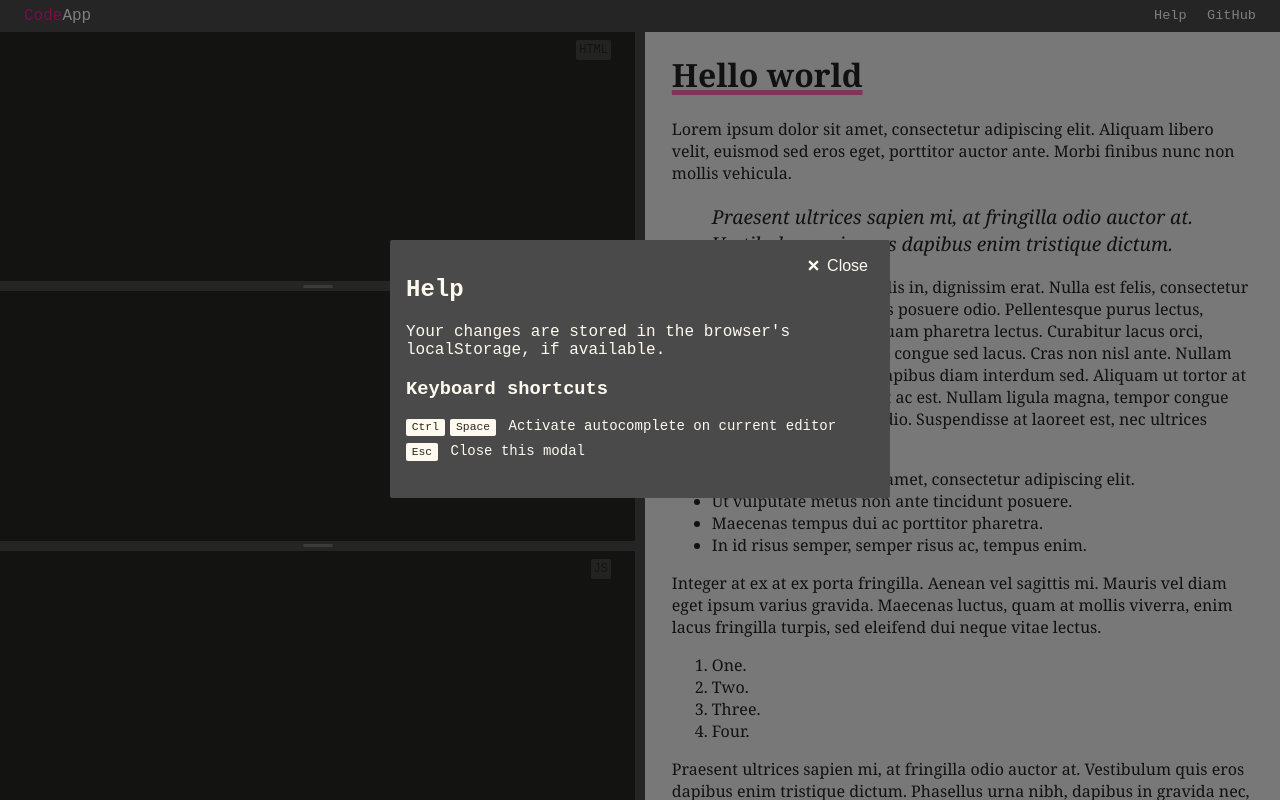
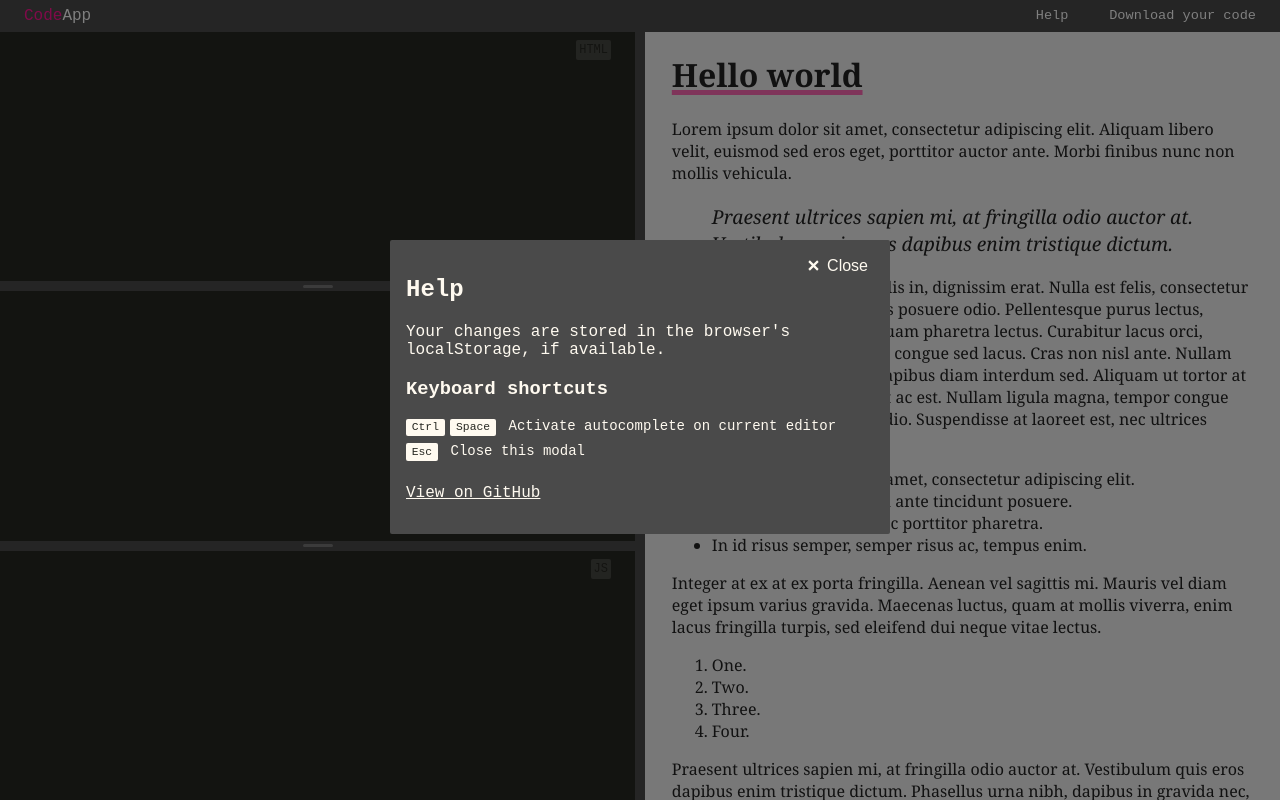
Before and after one commit to lideo/codeapp, a React app: page / in a window 1280 px wide. Both pictures are taken after a click on the button "Help". Built offline with nearby package versions, Linux system fonts and the light colour scheme.

Commit message:
Add code download functionality

```diff
--- a/package.json
+++ b/package.json
@@ -27,10 +27,12 @@
   },
   "dependencies": {
     "codemirror": "^5.53.2",
+    "file-saver": "^2.0.2",
     "focus-trap-react": "^6.0.0",
     "prop-types": "^15.7.2",
     "react": "^16.13.1",
     "react-codemirror2": "^7.1.0",
-    "react-dom": "^16.13.1"
+    "react-dom": "^16.13.1",
+    "react-hotkeys-hook": "^2.1.3"
   }
 }
--- /dev/null
+++ b/src/components/Download/index.js
@@ -0,0 +1,70 @@
+import React, { useRef, useEffect } from "react";
+import PropTypes from "prop-types";
+
+import { useHotkeys } from "react-hotkeys-hook";
+
+function Download({ handleDownload }) {
+  const ref = useRef(null);
+
+  useHotkeys(
+    "control+s, command+s",
+    (event, handler) => {
+      event.preventDefault();
+      ref.current.click();
+    },
+    {
+      filter: (event) => {
+        var tagName = (event.target || event.srcElement).tagName;
+        return tagName === "BODY" || tagName === "TEXTAREA";
+      },
+      // Need to listen for keydown events:
+      // https://developer.mozilla.org/en-US/docs/Web/API/Document/keydown_event
+      // "Unlike the keypress event, the keydown event is fired for all keys, regardless of whether they produce a character value."
+      keydown: true,
+    }
+  );
+
+  useEffect(() => {
+    // Listen for a message event from the preview iframe
+    // to trigger the download event. It means the save
+    // key combination was typedi while the preview area
+    // was focused
+
+    function handleTriggerDownload(event) {
+      if (
+        event.origin == window.location.origin &&
+        event.data == "triggerDownload"
+      ) {
+        ref.current.click();
+      }
+    }
+
+    window.addEventListener("message", handleTriggerDownload);
+
+    return () => {
+      window.removeEventListener("message", handleTriggerDownload);
+    };
+  }, []);
+
+  return (
+    <button
+      type="button"
+      onClick={(event) => {
+        handleDownload(event, ref);
+      }}
+      ref={ref}
+    >
+      Download your code
+    </button>
+  );
+}
+
+Download.propTypes = {
+  handleDownload: PropTypes.func,
+};
+
+Download.defaultProps = {
+  handleDownload: () => {},
+};
+
+export default Download;
--- a/src/components/Header/index.js
+++ b/src/components/Header/index.js
@@ -1,8 +1,10 @@
 import React, { useState } from "react";
+import PropTypes from "prop-types";
 
 import Modal from "../Modal";
+import Download from "../Download";
 
-function Header() {
+function Header({ onDownload }) {
   const [helpVisible, setHelpVisible] = useState(false);
 
   function toggleShowHelp(event) {
@@ -21,7 +23,7 @@ function Header() {
             </button>
           </li>
           <li>
-            <a href="https://github.com/lideo/codeapp">GitHub</a>
+            <Download handleDownload={onDownload} />
           </li>
         </ul>
       </nav>
@@ -43,9 +45,26 @@ function Header() {
           </dt>
           <dd>Close this modal</dd>
         </dl>
+        <p>
+          <a
+            href="https://github.com/lideo/codeapp"
+            target="_blank"
+            rel="noopener noreferrer"
+          >
+            View on GitHub
+          </a>
+        </p>
       </Modal>
     </header>
   );
 }
 
+Header.propTypes = {
+  onDownload: PropTypes.func,
+};
+
+Header.defaultProps = {
+  onDownload: () => {},
+};
+
 export default Header;
--- a/src/components/Preview/index.js
+++ b/src/components/Preview/index.js
@@ -1,5 +1,16 @@
 import React, { useEffect, useRef } from "react";
 import PropTypes from "prop-types";
+
+const downLoadTriggerCode = `
+document.addEventListener("keydown", function(event) {
+  // Detect Cmd+s or Ctrl+s inside iframe
+  if ( (event.ctrlKey || event.metaKey) && event.keyCode === 83) {
+    event.preventDefault();
+
+    window.parent.postMessage('triggerDownload', window.parent.location.origin);
+  }
+});
+`;
 
 function Preview({ cssCode, htmlCode, jsCode }) {
   const iframeRef = useRef(null);
@@ -17,7 +28,11 @@ function Preview({ cssCode, htmlCode, jsCode }) {
           <style>${cssCode}</style>
         </head>
         <body>${htmlCode}
-        <script>${jsCode}</script>
+        <script>
+        ${jsCode}
+
+        ${downLoadTriggerCode}
+        </script>
         </body>
       </html>
     `;
--- a/src/css/components/header.css
+++ b/src/css/components/header.css
@@ -42,7 +42,7 @@ header nav ul > li {
 }
 
 header nav ul > li + li {
-  margin-left: 1.5em;
+  margin-left: 3em;
 }
 
 header nav button {
--- a/src/css/global.css
+++ b/src/css/global.css
@@ -24,3 +24,7 @@ body {
 button {
   cursor: pointer;
 }
+
+a {
+  color: inherit;
+}
--- a/src/index.js
+++ b/src/index.js
@@ -1,5 +1,7 @@
 import React, { Fragment, useEffect, useState, useRef } from "react";
 import ReactDOM from "react-dom";
+
+import { saveAs } from "file-saver";
 
 import Header from "./components/Header";
 import Grid from "./components/Grid";
@@ -11,6 +13,7 @@ import {
   generateHtmlCode,
   generateCssCode,
   generateJsCode,
+  generateFileName,
 } from "./utils";
 
 const htmlCodeKey = "codeapp:htmlCode";
@@ -57,6 +60,37 @@ function App() {
     updatePreview();
   }
 
+  function handleDownload(event, downloadButtonRef) {
+    const htmlCode2Save = localStorage.getItem(htmlCodeKey);
+    const cssCode2Save = localStorage.getItem(cssCodeKey);
+    const jsCode2Save = localStorage.getItem(jsCodeKey);
+
+    const content = `
+    <!DOCTYPE html>
+    <html>
+      <head>
+        <style>${cssCode2Save}</style>
+      </head>
+      <body>${htmlCode2Save}
+      <script>${jsCode2Save}</script>
+      </body>
+    </html>`;
+
+    try {
+      var isFileSaverSupported = !!new Blob();
+    } catch (error) {
+      console.error("This browser doesn't support file saving.\n", error);
+    }
+
+    if (isFileSaverSupported) {
+      const fileName = generateFileName();
+      const blob = new Blob([content], {
+        type: "text/html;charset=utf-8",
+      });
+      saveAs.saveAs(blob, fileName);
+    }
+  }
+
   useEffect(() => {
     if (storageAvailable("localStorage")) {
       localStorage.setItem(htmlCodeKey, htmlCode);
@@ -99,7 +133,7 @@ function App() {
 
   return (
     <Fragment>
-      <Header />
+      <Header onDownload={handleDownload} />
       <Grid
         htmlEditor={htmlEditor}
         cssEditor={cssEditor}
--- a/src/utils.js
+++ b/src/utils.js
@@ -98,3 +98,9 @@ export function generateCssCode() {
 export function generateJsCode() {
   return `document.write("<p>Anothe paragraph injected by JavaScript.</p>");`;
 }
+
+export function generateFileName() {
+  const now = new Date();
+
+  return `${now.getFullYear()}${now.getMonth()}${now.getDate()}${now.getHours()}${now.getMinutes()}${now.getSeconds()}.html`;
+}
```
Also changed, not shown: 1 other file.
